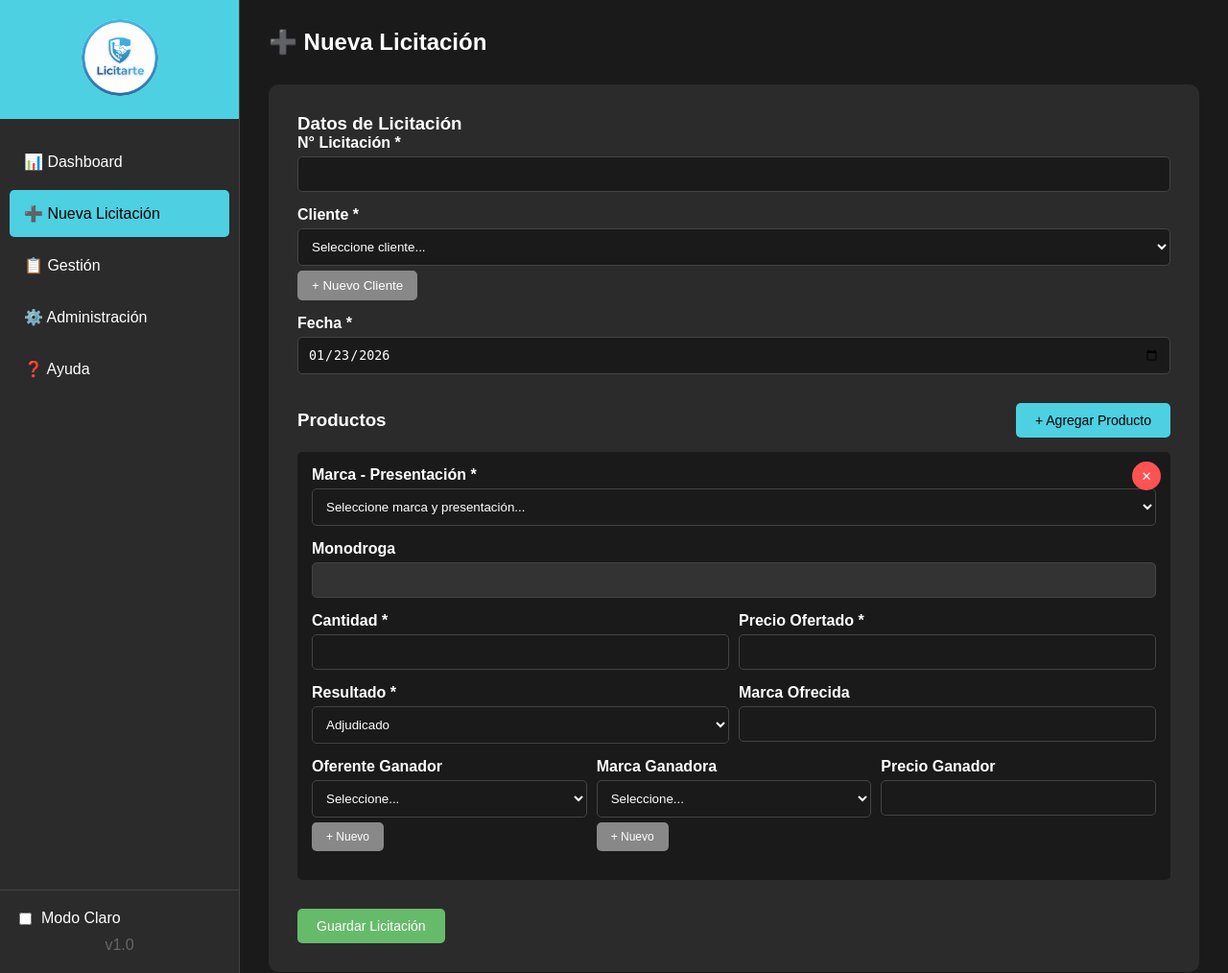
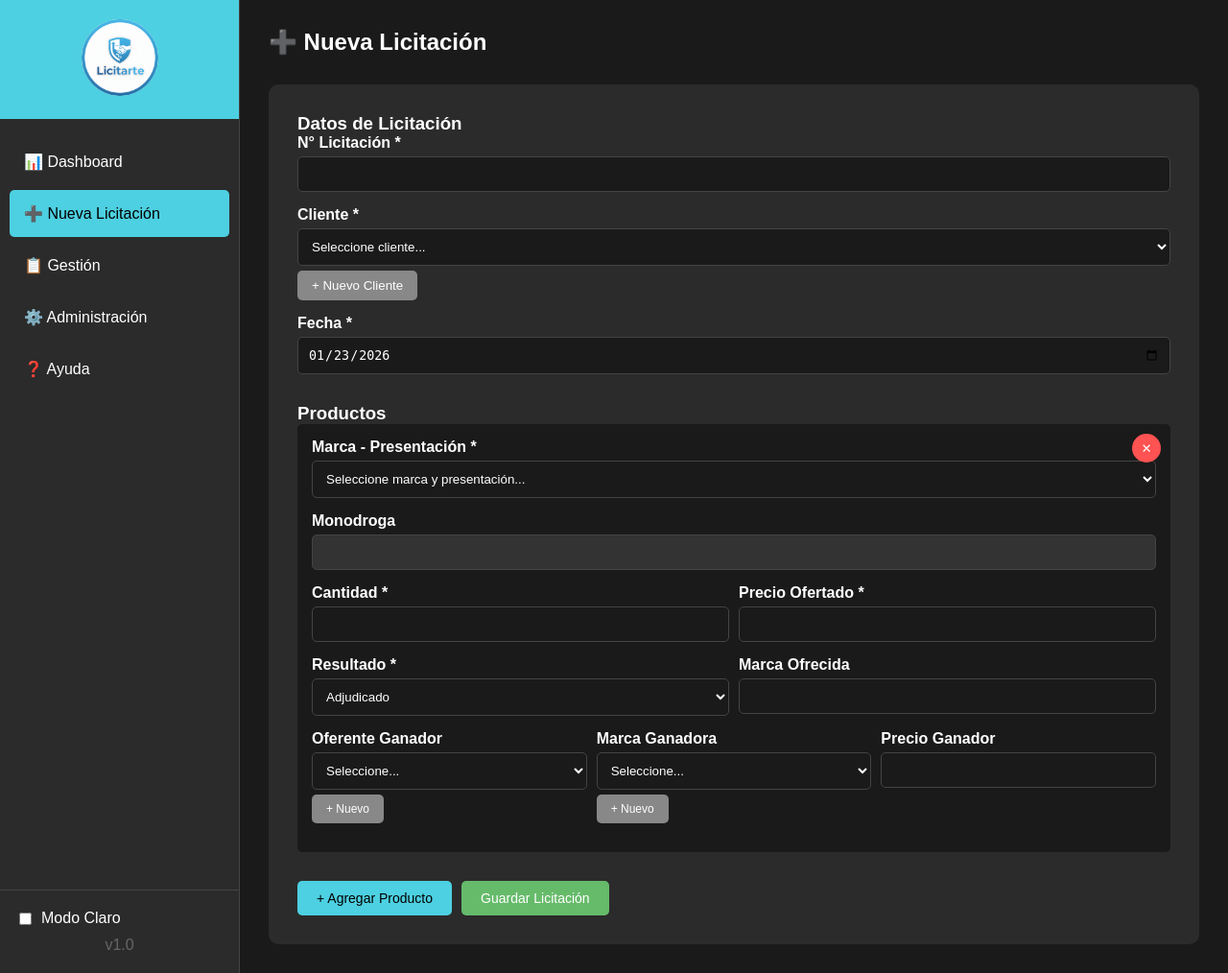
Before and after one commit to Jorge-Loyo/Licitarte, a Flask app: page /nueva-licitacion in a window 1280 px wide. Shown: the whole page at 96% size. Run offline with Flask 3, Linux system fonts and the light colour scheme; data that the repository does not hold is empty; some libraries are stand-ins or nearby versions.

Commit message:
UI: Mover botón Agregar Producto al lado de Guardar Licitación

```diff
--- a/web/templates/ingreso.html
+++ b/web/templates/ingreso.html
@@ -28,14 +28,14 @@
     </div>
 
     <div class="form-section">
-        <div class="section-header">
-            <h3>Productos</h3>
-            <button type="button" onclick="agregarProducto()" class="btn-primary">+ Agregar Producto</button>
-        </div>
+        <h3>Productos</h3>
         <div id="productosContainer"></div>
     </div>
 
-    <button type="submit" class="btn-success">Guardar Licitación</button>
+    <div style="display: flex; gap: 10px;">
+        <button type="button" onclick="agregarProducto()" class="btn-primary">+ Agregar Producto</button>
+        <button type="submit" class="btn-success">Guardar Licitación</button>
+    </div>
 </form>
 
 <div id="mensaje" class="mensaje"></div>
```
